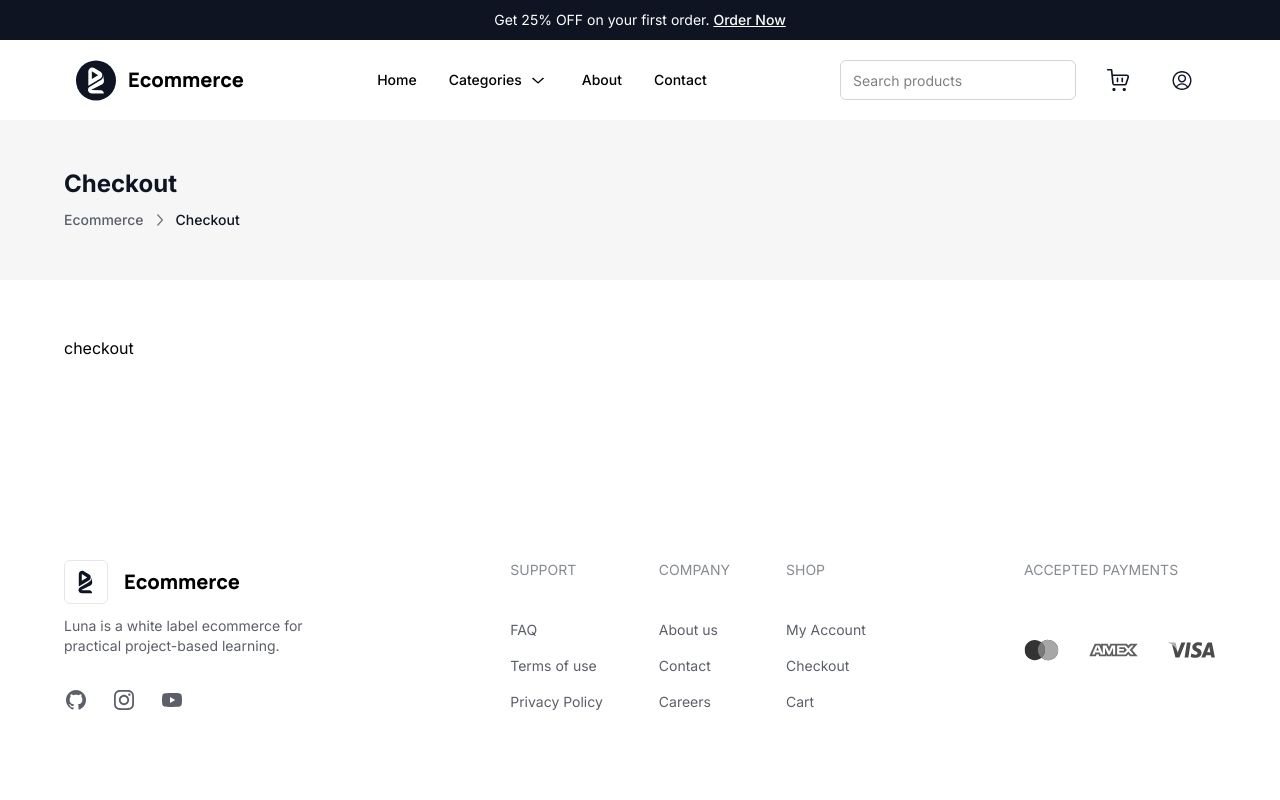
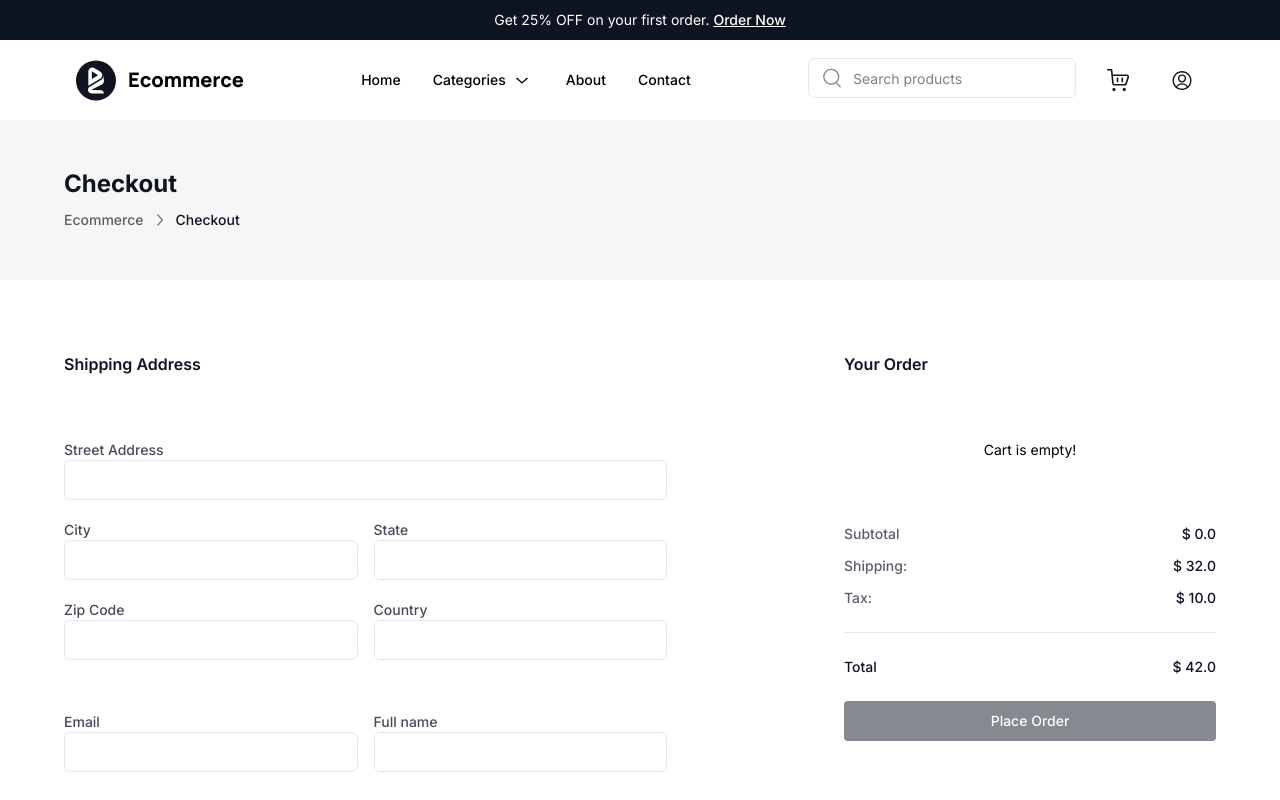
Before and after one commit to avulso17/ecommerce-white-label, a Next.js app: page /checkout in a window 1280 px wide. Built offline with nearby package versions, Linux system fonts and the light colour scheme.

Commit message:
feat(checkout): create form component and order summary

```diff
--- a/src/app/(public)/cart/_components/CartHeader.tsx
+++ /dev/null
@@ -1,5 +0,0 @@
-import PageHeader from '@/components/shared/PageHeader'
-
-export default function CartHeader() {
-  return <PageHeader title='Cart' steps={['Cart']} />
-}
--- a/src/app/(public)/cart/page.tsx
+++ b/src/app/(public)/cart/page.tsx
@@ -1,11 +1,11 @@
+import PageHeader from '@/components/shared/PageHeader'
 import CartCheckout from './_components/CartCheckout'
-import CartHeader from './_components/CartHeader'
 import CartProducts from './_components/CartProducts'
 
 export default function CartPage() {
   return (
     <main className='pb-52'>
-      <CartHeader />
+      <PageHeader title='Cart' steps={['Cart']} />
       <div className='flex gap-28'>
         <CartProducts />
         <CartCheckout />
--- a/src/app/(public)/checkout/_components/CheckoutHeader.tsx
+++ /dev/null
@@ -1,5 +0,0 @@
-import PageHeader from '@/components/shared/PageHeader'
-
-export default function CheckoutHeader() {
-  return <PageHeader title='Checkout' steps={['Checkout']} />
-}
--- /dev/null
+++ b/src/app/(public)/checkout/_components/CheckoutOrderDetail.tsx
@@ -0,0 +1,53 @@
+'use client'
+
+import OrderSumarry from '@/components/shared/OrderSummary'
+import Button from '@/components/ui/Button'
+import { useCart } from '@/hooks/useCart'
+import Image from 'next/image'
+import { useRouter } from 'next/navigation'
+
+export default function CheckoutOrderDetail() {
+  const router = useRouter()
+  const cartItems = useCart((state) => state.items)
+  const hasCartItems = cartItems.length > 0
+
+  return (
+    <section className='w-full max-w-[23.25rem] shrink-0 py-4'>
+      <h3 className='text-neutral-black-900 mb-16 text-base font-semibold'>
+        Your Order
+      </h3>
+
+      {hasCartItems ? (
+        <div className='mb-16 flex items-center justify-between gap-2.5'>
+          <div className='flex items-center gap-3 overflow-hidden'>
+            {cartItems.map((item) => (
+              <picture
+                key={item.id}
+                className='bg-neutral-white-100 grid h-10 w-10 place-items-center rounded-full'
+              >
+                <Image
+                  className='h-1/2 object-contain mix-blend-multiply'
+                  src={item.image}
+                  alt={item.title}
+                  height={34}
+                  width={24}
+                />
+              </picture>
+            ))}
+          </div>
+          <Button size='sm' variant='outline' onClick={() => router.back()}>
+            Edit Cart
+          </Button>
+        </div>
+      ) : (
+        <span className='mb-16 block text-center text-sm'>Cart is empty!</span>
+      )}
+
+      <OrderSumarry className='mb-6' />
+
+      <Button size='sm' block disabled={!hasCartItems}>
+        Place Order
+      </Button>
+    </section>
+  )
+}
--- /dev/null
+++ b/src/app/(public)/checkout/_components/CheckoutShipping.tsx
@@ -0,0 +1,13 @@
+import CheckoutShippingForm from './shipping-form/CheckoutShippingForm'
+
+export default function CheckoutShipping() {
+  return (
+    <section className='flex grow flex-col gap-16 pt-4'>
+      <h3 className='text-neutral-black-900 text-base font-semibold'>
+        Shipping Address
+      </h3>
+
+      <CheckoutShippingForm />
+    </section>
+  )
+}
--- /dev/null
+++ b/src/app/(public)/checkout/_components/shipping-form/CheckoutShippingForm.tsx
@@ -0,0 +1,51 @@
+import Input from '@/components/ui/Input'
+
+export default function CheckoutShippingForm() {
+  return (
+    <form className='flex flex-col gap-12'>
+      <div className='flex grow flex-col gap-4'>
+        <Input id='street' name='street' label='Street Address' />
+
+        <div className='flex grow gap-4'>
+          <Input id='city' name='city' containerClassName='grow' label='City' />
+          <Input
+            id='state'
+            name='state'
+            containerClassName='grow'
+            label='State'
+          />
+        </div>
+
+        <div className='flex grow gap-4'>
+          <Input
+            id='zip'
+            name='zip'
+            containerClassName='grow'
+            label='Zip Code'
+          />
+          <Input
+            id='country'
+            name='country'
+            containerClassName='grow'
+            label='Country'
+          />
+        </div>
+      </div>
+
+      <div className='flex grow gap-4'>
+        <Input
+          id='email'
+          name='email'
+          containerClassName='grow'
+          label='Email'
+        />
+        <Input
+          id='name'
+          name='name'
+          containerClassName='grow'
+          label='Full name'
+        />
+      </div>
+    </form>
+  )
+}
--- a/src/app/(public)/checkout/page.tsx
+++ b/src/app/(public)/checkout/page.tsx
@@ -1,10 +1,17 @@
-import CheckoutHeader from './_components/CheckoutHeader'
+import PageHeader from '@/components/shared/PageHeader'
+import Separator from '@/components/ui/Separator'
+import CheckoutOrderDetail from './_components/CheckoutOrderDetail'
+import CheckoutShipping from './_components/CheckoutShipping'
 
 export default function CheckoutPage() {
   return (
     <main className='pb-32'>
-      <CheckoutHeader />
-      <div className='flex gap-20'>checkout</div>
+      <PageHeader title='Checkout' steps={['Checkout']} />
+      <div className='flex'>
+        <CheckoutShipping />
+        <Separator orientation='vertical' className='mr-16 ml-28' />
+        <CheckoutOrderDetail />
+      </div>
     </main>
   )
 }
--- /dev/null
+++ b/src/components/icons/Search.tsx
@@ -0,0 +1,31 @@
+type SVGProps = React.SVGProps<SVGSVGElement>
+
+const SearchIcon: React.FC<SVGProps> = ({ ...props }) => {
+  return (
+    <svg
+      width='1em'
+      height='1em'
+      viewBox='0 0 24 25'
+      fill='none'
+      xmlns='http://www.w3.org/2000/svg'
+      {...props}
+    >
+      <path
+        d='M11.2252 18.9799C13.28 18.9799 15.2507 18.1636 16.7037 16.7106C18.1566 15.2577 18.9729 13.287 18.9729 11.2322C18.9729 9.17737 18.1566 7.20672 16.7037 5.75374C15.2507 4.30077 13.28 3.4845 11.2252 3.4845C9.1704 3.4845 7.19974 4.30077 5.74677 5.75374C4.2938 7.20672 3.47752 9.17737 3.47752 11.2322C3.47752 13.287 4.2938 15.2577 5.74677 16.7106C7.19974 18.1636 9.1704 18.9799 11.2252 18.9799Z'
+        stroke='currentColor'
+        strokeWidth='1.44'
+        strokeLinecap='round'
+        strokeLinejoin='round'
+      />
+      <path
+        d='M20.5225 21.5155L16.5782 17.5712'
+        stroke='currentColor'
+        strokeWidth='1.44'
+        strokeLinecap='round'
+        strokeLinejoin='round'
+      />
+    </svg>
+  )
+}
+
+export default SearchIcon
--- a/src/components/layout/navbar/NavbarSearch.tsx
+++ b/src/components/layout/navbar/NavbarSearch.tsx
@@ -1,5 +1,11 @@
+import SearchIcon from '@/components/icons/Search'
 import Input from '@/components/ui/Input'
 
 export default function NavbarSearch() {
-  return <Input placeholder='Search products' />
+  return (
+    <Input
+      leftAddon={<SearchIcon className='text-2xl' />}
+      placeholder='Search products'
+    />
+  )
 }
--- /dev/null
+++ b/src/components/shared/OrderSummary.tsx
@@ -0,0 +1,63 @@
+'use client'
+
+import { useCart } from '@/hooks/useCart'
+import { cn } from '@/lib/utils/cn'
+import { useMemo } from 'react'
+import Separator from '../ui/Separator'
+
+type OrderSummaryProps = {
+  className?: string
+}
+
+export default function OrderSumarry({ className }: OrderSummaryProps) {
+  const cartItems = useCart((state) => state.items)
+
+  const taxPrice = 10
+  const subtotalPrice = useMemo(
+    () =>
+      cartItems.reduce((acc, { price, quantity }) => acc + price * quantity, 0),
+    [cartItems]
+  )
+  const shippingPrice = useMemo(
+    () => (subtotalPrice >= 100 ? 0 : 32),
+    [subtotalPrice]
+  )
+  const totalPrice = useMemo(
+    () => subtotalPrice + taxPrice + shippingPrice,
+    [shippingPrice, subtotalPrice]
+  )
+
+  return (
+    <section className={cn('flex flex-col gap-6', className)}>
+      <div className='flex flex-col gap-3'>
+        <div className='flex items-center justify-between text-sm font-medium'>
+          <span className='text-neutral-black-500'>Subtotal</span>
+          <span className='text-neutral-black-900'>
+            $ {subtotalPrice.toFixed(1)}
+          </span>
+        </div>
+
+        <div className='flex items-center justify-between text-sm font-medium'>
+          <span className='text-neutral-black-500'>Shipping:</span>
+          <span className='text-neutral-black-900'>
+            {shippingPrice <= 0 ? 'Free' : `$ ${shippingPrice.toFixed(1)}`}
+          </span>
+        </div>
+
+        <div className='flex items-center justify-between text-sm font-medium'>
+          <span className='text-neutral-black-500'>Tax:</span>
+          <span className='text-neutral-black-900'>
+            $ {taxPrice.toFixed(1)}
+          </span>
+        </div>
+      </div>
+
+      <Separator />
+
+      <div className='text-neutral-black-900 flex items-center justify-between text-sm font-medium'>
+        <span>Total</span>
+        <span>$ {totalPrice.toFixed(1)}</span>
+      </div>
+    </section>
+  )
+}
--- a/src/components/ui/Input.tsx
+++ b/src/components/ui/Input.tsx
@@ -2,31 +2,73 @@ import { cn } from '@/lib/utils/cn'
 import { forwardRef } from 'react'
 
 type InputProps = React.InputHTMLAttributes<HTMLInputElement> & {
+  label?: string
   error?: string
   className?: string
   containerClassName?: string
+  leftAddon?: React.ReactNode
+  rightAddon?: React.ReactNode
 }
 
 const Input = forwardRef<HTMLInputElement, InputProps>(
-  ({ error, className, containerClassName, ...props }, ref) => {
+  (
+    {
+      label,
+      id,
+      error,
+      className,
+      containerClassName,
+      leftAddon,
+      rightAddon,
+      ...props
+    },
+    ref
+  ) => {
     return (
-      <div className={cn('flex flex-col gap-1', containerClassName)}>
+      <div className={cn('flex flex-col', containerClassName)}>
+        {label && (
+          <label
+            htmlFor={id}
+            className={cn(['text-neutral-black-600 text-sm font-medium'], {
+              'text-red-900': error,
+            })}
+          >
+            {label}
+          </label>
+        )}
+        <div className='relative mb-1 flex items-center'>
+          {leftAddon && (
+            <span className='text-neutral-black-300 absolute left-3 text-2xl'>
+              {leftAddon}
+            </span>
+          )}
           <input
             ref={ref}
+            id={id}
             className={cn(
               [
-              'border-gray-300 transition-colors outline-none',
-              'w-ful h-10 rounded-md border px-3 py-2 text-sm',
-              'focus:border-indigo-600 focus:ring-1 focus:ring-indigo-600',
+                'border-neutral-black-100 transition-colors outline-none',
+                'h-10 w-full rounded-md border px-3 py-2 text-sm',
+                'focus:border-neutral-black-900 focus:ring-neutral-black-900 focus:ring-1',
               ],
               {
-              'border-red-500 focus:border-red-500 focus:ring-red-500': error,
+                'border-red-900 bg-red-900/5 focus:border-red-900 focus:ring-red-900':
+                  error,
+                'pl-11': leftAddon,
+                'pr-11': rightAddon,
               },
               className
             )}
             {...props}
           />
-        {error && <span className='text-xs text-red-500'>{error}</span>}
+          {rightAddon && (
+            <span className='text-neutral-black-300 absolute right-3 text-2xl'>
+              {rightAddon}
+            </span>
+          )}
+        </div>
+
+        {error && <span className='text-sm text-red-900'>{error}</span>}
       </div>
     )
   }
```
Also changed, not shown: src/app/(public)/cart/_components/CartCheckout.tsx (+15 -39 lines), public/icons/Search.svg (added). Lines whose indentation alone changed are shown as unchanged.
